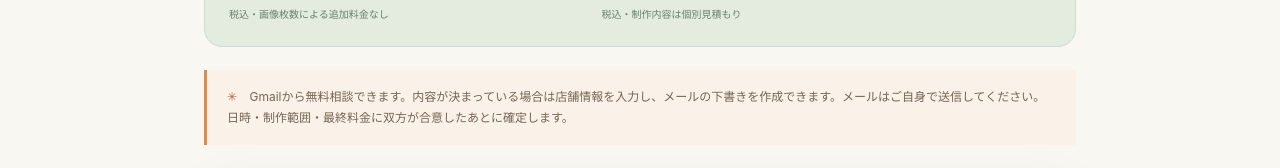
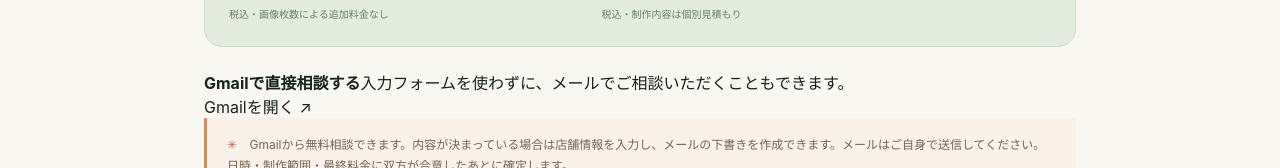
Before and after one commit to mako0120/grume-match, a Next.js app: page /diary/request in a window 1280 px wide. Shown: the part 595-763 px from the top of the page. Built offline with nearby package versions, Linux system fonts and the light colour scheme; no server answers.

Commit message:
fix(diary): always show Gmail contact even when native Netlify Forms is enabled

```diff
--- a/app/diary/request/page.tsx
+++ b/app/diary/request/page.tsx
@@ -1,4 +1,5 @@
 import Link from "next/link";
+import { buildDiaryConsultationEmail } from "@/lib/diary/email-draft";
 import "./request-email.css";
 import { DiaryInquiryForm } from "../components/inquiry-form";
 import { DiaryHeader } from "../components/site-header";
@@ -29,6 +30,7 @@ export default async function DiaryRequestPage({ searchParams }: { searchParams:
   // Keep the form closed unless that runtime flag is positively enabled.
   const netlifyEnabled = process.env.DIARY_NETLIFY_FORMS_ENABLED === "true";
   const acceptingForm = enabled || netlifyEnabled;
+  const emailContact = buildDiaryConsultationEmail();
 
   return (
     <div className="diary-v2">
@@ -44,6 +46,7 @@ export default async function DiaryRequestPage({ searchParams }: { searchParams:
           <div><span>動画込みPR</span><strong>{formatDiaryYen(videoIncludedPriceForFollowers(price.followers))}〜</strong><small>税込・制作内容は個別見積もり</small></div>
           <Link href="/diary/services#pricing">プランを見る ↗</Link>
         </div>
+        <div className="diary-gmail-quick-link"><div><strong>Gmailで直接相談する</strong><span>入力フォームを使わずに、メールでご相談いただくこともできます。</span></div><a href={emailContact.gmailUrl} target="_blank" rel="noopener noreferrer">Gmailを開く ↗</a></div>
         {goalLabel ? <p className="diary-v2-goal-context">ご相談テーマ：<strong>{goalLabel}</strong>（内容は自由に変更できます）</p> : null}
         <div className="diary-v2-request-note"><span aria-hidden="true">✳</span> {acceptingForm ? "無料のフォームからご相談いただけます。送信時点では契約は成立しません。" : "Gmailから無料相談できます。内容が決まっている場合は店舗情報を入力し、メールの下書きを作成できます。メールはご自身で送信してください。"} 日時・制作範囲・最終料金に双方が合意したあとに確定します。</div>
         <DiaryInquiryForm enabled={enabled} netlifyEnabled={netlifyEnabled} initialService={initialService} initialKind={initialKind} initialGoal={goalLabel} photoFeedPriceYen={price.amountYen} videoPackageStartYen={videoIncludedPriceForFollowers(price.followers)} />
```
